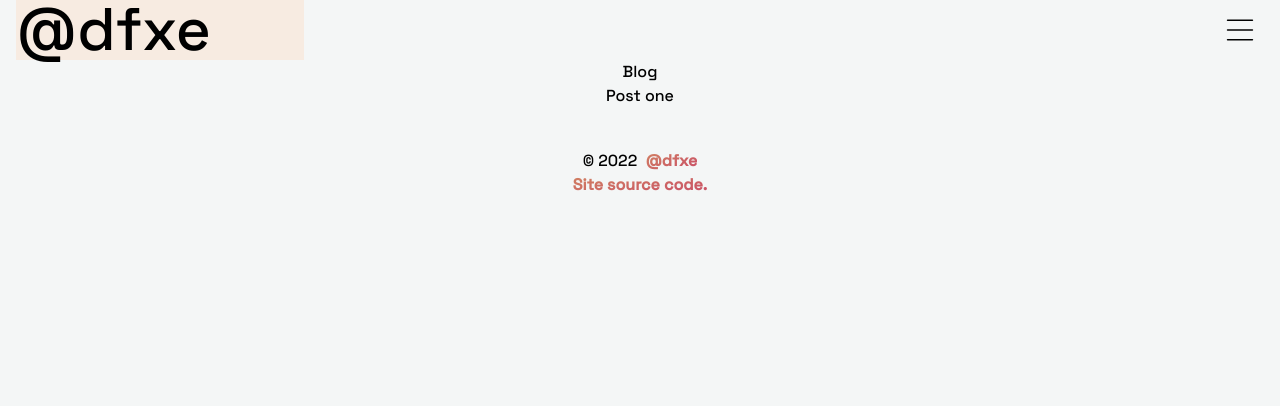
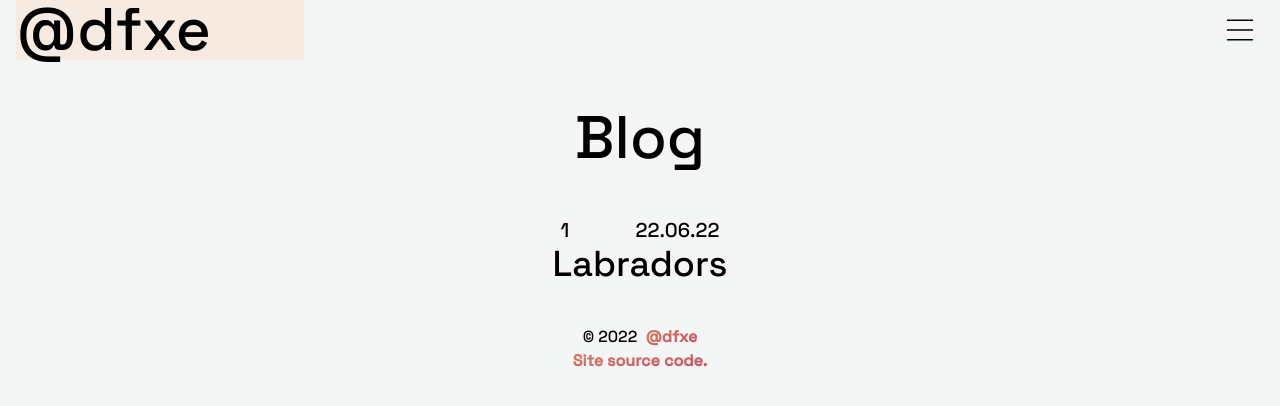
Before and after one commit to dfxe/my-site-updated, a Next.js app in the folder portfolio/: page /blog in a window 1280 px wide. Shown: the top 406 px of the page. Built offline with nearby package versions, Linux system fonts and the light colour scheme.

Commit message:
Add link hover effect

```diff
--- a/portfolio/components/Navbar/LeftPushNavbar.tsx
+++ b/portfolio/components/Navbar/LeftPushNavbar.tsx
@@ -118,7 +118,8 @@ const LeftPushNavbar = () => {
         >
           <Link href="/">
             <p
-              className="cursor-pointer py-10 text-center bg-card-primary text-4xl"
+              className="cursor-pointer py-10 text-center
+              bg-card-primary text-4xl hover:bg-card-primary-hover transition duration-[200] ease-in-out"
               onClick={() => setShowMobileNavMenu(false)}
             >
               Home
@@ -127,7 +128,7 @@ const LeftPushNavbar = () => {
 
           <Link href="/blog">
             <p
-              className="cursor-pointer py-10 text-center bg-card-primary text-4xl"
+              className="cursor-pointer py-10 text-center bg-card-primary text-4xl hover:bg-card-primary-hover "
               onClick={() => setShowMobileNavMenu(false)}
             >
               Blog
@@ -136,7 +137,7 @@ const LeftPushNavbar = () => {
 
           <Link href="/about">
             <p
-              className="cursor-pointer py-10 text-center bg-card-primary text-4xl"
+              className="cursor-pointer py-10 text-center bg-card-primary text-4xl hover:bg-card-primary-hover "
               onClick={() => setShowMobileNavMenu(false)}
             >
               About
--- a/portfolio/pages/blog/index.tsx
+++ b/portfolio/pages/blog/index.tsx
@@ -8,12 +8,27 @@ const Blog: NextPage = () => {
     <>
       <title>Dragos&apos; blog</title>
       <LeftPushNavbar></LeftPushNavbar>
+      <br></br>
+      <br></br>
       <div className="flex flex-col justify-center items-center">
-        <h1>Blog</h1>
+        <h1 className="text-6xl">Blog</h1>
       </div>
+      <br></br>
+      <br></br>
 
       <div className="flex flex-col justify-center items-center">
-        <Link href="/blog/post-one">Post one</Link>
+        <div className="flex row justify-around text-xl">
+          <span>1</span>
+          &nbsp;&nbsp;&nbsp;&nbsp;&nbsp;&nbsp;&nbsp;&nbsp;&nbsp;&nbsp;&nbsp;&nbsp;&nbsp;
+          <span className="text-xl">22.06.22</span>
+        </div>
+        <p className="text-4xl">
+          <Link href="/blog/post-one">
+            <div className="hover:bg-card-primary-hover cursor-pointer">
+              Labradors
+            </div>
+          </Link>
+        </p>
       </div>
       <Footer></Footer>
     </>
--- a/portfolio/tailwind.config.js
+++ b/portfolio/tailwind.config.js
@@ -13,6 +13,7 @@ module.exports = {
     colors: {
       background: "#f4f6f6",
       "card-primary": "#f7ebe1",
+      "card-primary-hover": "#f7ebbf",
       "card-secondary": "#f4f6f6",
       "card-important": "#1a1a1a",
 
```
